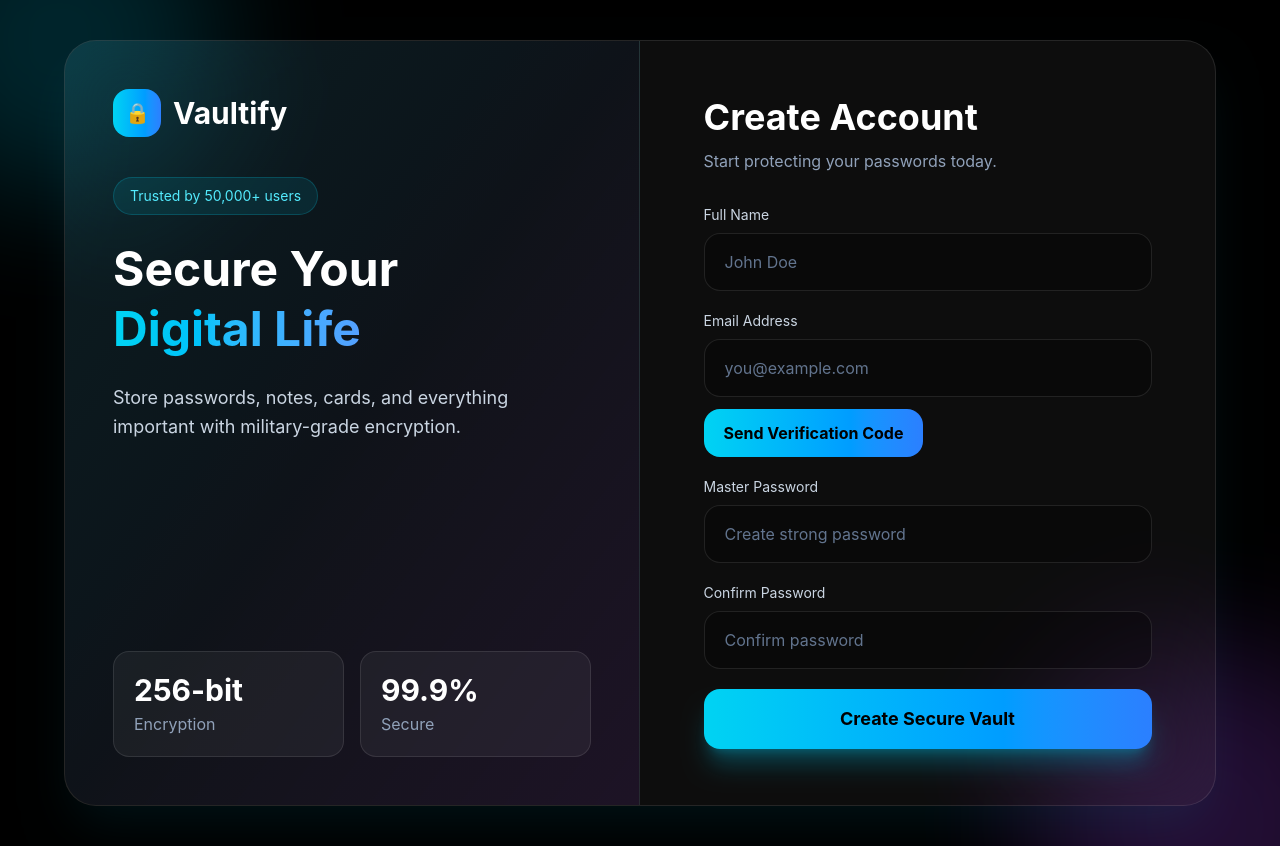
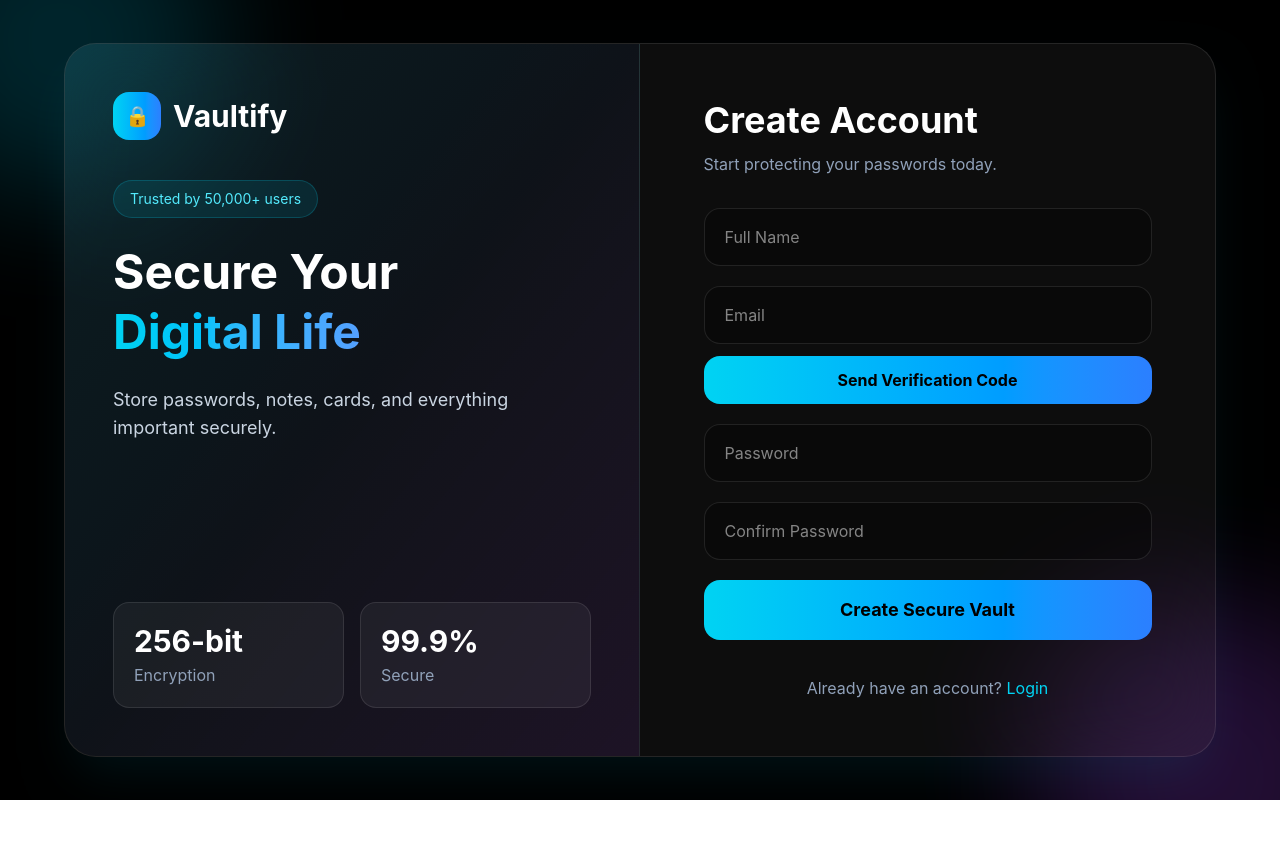
Before and after one commit to hUnteRrooTs/pass-manager, a React app in the folder frontend/: page /signup in a window 1280 px wide. After the commit the page ends 800 px from the top, so only its background shows below. Built offline with nearby package versions, Linux system fonts and the light colour scheme; the HTML template or start-up script is replaced by a standard one.

Commit message:
Added Email Verification

```diff
--- a/frontend/src/pages/Login.jsx
+++ b/frontend/src/pages/Login.jsx
@@ -24,7 +24,7 @@ export default function LoginPage() {
   });
 
   const onSubmit = async (data) => {
-    const response = await fetch("http://localhost:3000/login", {
+    const response = await fetch(`${import.meta.env.VITE_BACKEND_URL}/login`, {
       method: "POST",
       credentials: "include",
       headers: {
@@ -35,7 +35,7 @@ export default function LoginPage() {
     });
 
     if (response.ok) {
-      const getUid = await fetch("http://localhost:3000/getuid/", {
+      const getUid = await fetch(`${import.meta.env.VITE_BACKEND_URL}/getuid/`, {
         method: "POST",
         credentials: "include",
         headers: {
@@ -211,7 +211,7 @@ export default function LoginPage() {
               </button>
 
               <button className="py-3 rounded-2xl border border-white/10 bg-white/5 hover:bg-white/10 transition-all font-medium" onClick={() => {
-                window.location.href = "http://localhost:3000/auth/github"
+                window.location.href = `${import.meta.env.VITE_BACKEND_URL}/auth/github`
               }}>
                 GitHub
               </button>
--- a/frontend/src/pages/Signup.jsx
+++ b/frontend/src/pages/Signup.jsx
@@ -6,37 +6,26 @@ import { useNavigate } from "react-router-dom";
 
 const signupSchema = z
   .object({
-    fname: z
-      .string()
-      .min(3, "Name must be atleast 3 characters"),
-
-    email: z
-      .string()
-      .email("Please enter correct email"),
-
+    fname: z.string().min(3, "Name must be atleast 3 characters"),
+    email: z.string().email("Please enter correct email"),
     psswd: z
       .string()
       .min(6, "Password must be atleast 6 characters")
       .regex(/[A-Z]/, "Password must contain uppercase letter")
       .regex(/[0-9]/, "Password must contain number"),
-
     confirmPassword: z.string(),
   })
-
   .refine((data) => data.psswd === data.confirmPassword, {
     message: "Passwords do not match",
     path: ["confirmPassword"],
   });
 
 export default function SignupPage() {
-
   const navigate = useNavigate();
 
-  const [sentCode, setSentCode] = useState("");
-
+  const [codeSent, setCodeSent] = useState(false);
+  const [sendingCode, setSendingCode] = useState(false);
   const [userCode, setUserCode] = useState("");
-
-  const [codeSent, setCodeSent] = useState(false);
 
   const {
     register,
@@ -47,85 +36,68 @@ export default function SignupPage() {
     resolver: zodResolver(signupSchema),
   });
 
+  // ✅ SEND CODE
   const sendCode = async () => {
-
     const email = getValues("email");
 
-    if (!email) {
-      return alert("Enter email first");
-    }
+    if (!email) return alert("Enter email first");
 
     try {
+      setSendingCode(true);
 
       const response = await fetch(
-        "http://localhost:3000/send-code",
+        `${import.meta.env.VITE_BACKEND_URL}/send-code`,
         {
           method: "POST",
-
-          headers: {
-            "Content-Type": "application/json",
-          },
-
+          headers: { "Content-Type": "application/json" },
           body: JSON.stringify({ email }),
-        }
-      );
-
-      const data = await response.json();
-
-      setSentCode(String(data.code));
-
-      setCodeSent(true);
-
-      alert("Verification code sent");
-
-    } catch (err) {
-
-      console.log(err);
-
-      alert("Failed to send code");
-    }
-  };
-
-  const onSubmit = async (data) => {
-
-    if (!codeSent) {
-      return alert("Please verify your email");
-    }
-
-    if (userCode !== sentCode) {
-      return alert("Invalid verification code");
-    }
-
-    try {
-
-      const response = await fetch(
-        "http://localhost:3000/signup",
-        {
-          method: "POST",
-
-          headers: {
-            "Content-Type": "application/json",
-          },
-
-          body: JSON.stringify(data),
         }
       );
 
       const text = await response.text();
 
       if (!response.ok) {
-        alert(text);
-        return;
+        return alert(text);
       }
 
-      alert("Account created successfully");
+      setCodeSent(true);
+      alert("Verification code sent");
+    } catch (err) {
+      console.log(err);
+      alert("Failed to send code");
+    } finally {
+      setSendingCode(false);
+    }
+  };
 
+  // ✅ SIGNUP
+  const onSubmit = async (data) => {
+    if (!codeSent) return alert("Please verify your email");
+    if (!userCode) return alert("Enter verification code");
+
+    try {
+      const response = await fetch(
+        `${import.meta.env.VITE_BACKEND_URL}/signup`,
+        {
+          method: "POST",
+          headers: { "Content-Type": "application/json" },
+          body: JSON.stringify({
+            ...data,
+            code: userCode,
+          }),
+        }
+      );
+
+      const text = await response.text();
+
+      if (!response.ok) {
+        return alert(text); // ❌ OTP / error
+      }
+
+      alert(text); // ✅ success
       navigate("/login");
-
     } catch (err) {
-
       console.log(err);
-
       alert("Something went wrong");
     }
   };
@@ -133,29 +105,22 @@ export default function SignupPage() {
   return (
     <div className="min-h-screen bg-black text-white relative overflow-hidden flex items-center justify-center px-4 py-10">
 
+      {/* Background effects */}
       <div className="absolute inset-0 overflow-hidden pointer-events-none">
-
         <div className="absolute top-[-120px] left-[-100px] w-[320px] h-[320px] bg-cyan-500/20 blur-3xl rounded-full" />
-
         <div className="absolute bottom-[-150px] right-[-100px] w-[350px] h-[350px] bg-purple-500/20 blur-3xl rounded-full" />
       </div>
 
       <div className="relative z-10 w-full max-w-6xl grid lg:grid-cols-2 rounded-[32px] overflow-hidden border border-white/10 bg-white/5 backdrop-blur-2xl shadow-2xl shadow-cyan-500/10">
 
-        {/* Left Side */}
+        {/* LEFT PANEL */}
         <div className="hidden lg:flex flex-col justify-between p-12 bg-gradient-to-br from-cyan-500/10 via-blue-500/5 to-purple-500/10 border-r border-white/10">
-
           <div>
-
             <div className="flex items-center gap-3 mb-10">
-
               <div className="w-12 h-12 rounded-2xl bg-gradient-to-r from-cyan-400 to-blue-500 flex items-center justify-center text-black font-bold text-xl">
                 🔒
               </div>
-
-              <h1 className="text-3xl font-bold">
-                Vaultify
-              </h1>
+              <h1 className="text-3xl font-bold">Vaultify</h1>
             </div>
 
             <p className="inline-flex px-4 py-2 rounded-full bg-cyan-400/10 border border-cyan-400/20 text-cyan-300 text-sm mb-6">
@@ -164,57 +129,39 @@ export default function SignupPage() {
 
             <h2 className="text-5xl font-bold leading-tight">
               Secure Your
-
               <span className="block bg-gradient-to-r from-cyan-400 via-blue-400 to-purple-500 bg-clip-text text-transparent">
                 Digital Life
               </span>
             </h2>
 
-            <p className="mt-6 text-slate-300 text-lg leading-relaxed max-w-md">
-              Store passwords, notes, cards, and everything important with military-grade encryption.
+            <p className="mt-6 text-slate-300 text-lg max-w-md">
+              Store passwords, notes, cards, and everything important securely.
             </p>
           </div>
 
           <div className="grid grid-cols-2 gap-4 mt-12">
-
             <div className="p-5 rounded-2xl bg-white/5 border border-white/10">
-
-              <p className="text-3xl font-bold">
-                256-bit
-              </p>
-
-              <p className="text-slate-400 mt-1">
-                Encryption
-              </p>
+              <p className="text-3xl font-bold">256-bit</p>
+              <p className="text-slate-400 mt-1">Encryption</p>
             </div>
 
             <div className="p-5 rounded-2xl bg-white/5 border border-white/10">
-
-              <p className="text-3xl font-bold">
-                99.9%
-              </p>
-
-              <p className="text-slate-400 mt-1">
-                Secure
-              </p>
+              <p className="text-3xl font-bold">99.9%</p>
+              <p className="text-slate-400 mt-1">Secure</p>
             </div>
           </div>
         </div>
 
-        {/* Right Side */}
+        {/* RIGHT PANEL */}
         <div className="p-6 sm:p-10 lg:p-14 flex items-center justify-center">
-
           <div className="w-full max-w-md">
 
+            {/* Mobile Logo */}
             <div className="lg:hidden flex items-center justify-center gap-3 mb-8">
-
               <div className="w-12 h-12 rounded-2xl bg-gradient-to-r from-cyan-400 to-blue-500 flex items-center justify-center text-black font-bold text-xl">
                 🔒
               </div>
-
-              <h1 className="text-3xl font-bold">
-                Vaultify
-              </h1>
+              <h1 className="text-3xl font-bold">Vaultify</h1>
             </div>
 
             <h2 className="text-4xl font-bold text-center lg:text-left">
@@ -225,142 +172,86 @@ export default function SignupPage() {
               Start protecting your passwords today.
             </p>
 
-            <form
-              className="mt-8 space-y-5"
-              onSubmit={handleSubmit(onSubmit)}
-            >
+            <form onSubmit={handleSubmit(onSubmit)} className="mt-8 space-y-5">
 
-              {/* Full Name */}
+              {/* NAME */}
               <div>
-
-                <label className="text-sm text-slate-300 mb-2 block">
-                  Full Name
-                </label>
-
                 <input
-                  type="text"
-                  placeholder="John Doe"
                   {...register("fname")}
-                  className={`w-full px-5 py-4 rounded-2xl bg-black/30 border outline-none transition-all placeholder:text-slate-500 ${errors.fname
-                    ? "border-red-500 focus:border-red-500"
-                    : "border-white/10 focus:border-cyan-400"
-                    }`}
+                  placeholder="Full Name"
+                  className="w-full px-5 py-4 rounded-2xl bg-black/30 border border-white/10 focus:border-cyan-400 outline-none"
                 />
-
-                {errors.fname && (
-                  <p className="text-red-400 text-sm mt-2">
-                    {errors.fname.message}
-                  </p>
-                )}
+                <p className="text-red-400 text-sm">{errors.fname?.message}</p>
               </div>
 
-              {/* Email */}
+              {/* EMAIL + OTP BUTTON */}
               <div>
-
-                <label className="text-sm text-slate-300 mb-2 block">
-                  Email Address
-                </label>
-
                 <input
-                  type="email"
-                  placeholder="you@example.com"
                   {...register("email")}
-                  className={`w-full px-5 py-4 rounded-2xl bg-black/30 border outline-none transition-all placeholder:text-slate-500 ${errors.email
-                    ? "border-red-500 focus:border-red-500"
-                    : "border-white/10 focus:border-cyan-400"
-                    }`}
+                  placeholder="Email"
+                  className="w-full px-5 py-4 rounded-2xl bg-black/30 border border-white/10 focus:border-cyan-400 outline-none"
                 />
-
-                {errors.email && (
-                  <p className="text-red-400 text-sm mt-2">
-                    {errors.email.message}
-                  </p>
-                )}
+                <p className="text-red-400 text-sm">{errors.email?.message}</p>
 
                 <button
                   type="button"
                   onClick={sendCode}
-                  className="mt-3 px-5 py-3 rounded-2xl bg-gradient-to-r from-cyan-400 to-blue-500 text-black font-bold"
+                  disabled={sendingCode}
+                  className="mt-3 w-full px-5 py-3 rounded-2xl font-bold bg-gradient-to-r from-cyan-400 to-blue-500 text-black"
                 >
-                  Send Verification Code
+                  {sendingCode ? "Sending..." : "Send Verification Code"}
                 </button>
               </div>
 
-              {/* Verification Code */}
+              {/* OTP */}
               {codeSent && (
-
-                <div>
-
-                  <label className="text-sm text-slate-300 mb-2 block">
-                    Verification Code
-                  </label>
-
-                  <input
-                    type="text"
-                    placeholder="Enter code"
-                    value={userCode}
-                    onChange={(e) =>
-                      setUserCode(e.target.value)
-                    }
-                    className="w-full px-5 py-4 rounded-2xl bg-black/30 border border-white/10 outline-none focus:border-cyan-400"
-                  />
-                </div>
+                <input
+                  value={userCode}
+                  onChange={(e) => setUserCode(e.target.value)}
+                  placeholder="Enter Verification Code"
+                  className="w-full px-5 py-4 rounded-2xl bg-black/30 border border-white/10 focus:border-cyan-400 outline-none"
+                />
               )}
 
-              {/* Password */}
+              {/* PASSWORD */}
               <div>
-
-                <label className="text-sm text-slate-300 mb-2 block">
-                  Master Password
-                </label>
-
                 <input
                   type="password"
-                  placeholder="Create strong password"
                   {...register("psswd")}
-                  className={`w-full px-5 py-4 rounded-2xl bg-black/30 border outline-none transition-all placeholder:text-slate-500 ${errors.psswd
-                    ? "border-red-500 focus:border-red-500"
-                    : "border-white/10 focus:border-cyan-400"
-                    }`}
+                  placeholder="Password"
+                  className="w-full px-5 py-4 rounded-2xl bg-black/30 border border-white/10 focus:border-cyan-400 outline-none"
                 />
-
-                {errors.psswd && (
-                  <p className="text-red-400 text-sm mt-2">
-                    {errors.psswd.message}
-                  </p>
-                )}
+                <p className="text-red-400 text-sm">{errors.psswd?.message}</p>
               </div>
 
-              {/* Confirm Password */}
+              {/* CONFIRM PASSWORD */}
               <div>
-
-                <label className="text-sm text-slate-300 mb-2 block">
-                  Confirm Password
-                </label>
-
                 <input
                   type="password"
-                  placeholder="Confirm password"
                   {...register("confirmPassword")}
-                  className={`w-full px-5 py-4 rounded-2xl bg-black/30 border outline-none transition-all placeholder:text-slate-500 ${errors.confirmPassword
-                    ? "border-red-500 focus:border-red-500"
-                    : "border-white/10 focus:border-cyan-400"
-                    }`}
+                  placeholder="Confirm Password"
+                  className="w-full px-5 py-4 rounded-2xl bg-black/30 border border-white/10 focus:border-cyan-400 outline-none"
                 />
-
-                {errors.confirmPassword && (
-                  <p className="text-red-400 text-sm mt-2">
-                    {errors.confirmPassword.message}
-                  </p>
-                )}
+                <p className="text-red-400 text-sm">
+                  {errors.confirmPassword?.message}
+                </p>
               </div>
 
+              {/* SUBMIT */}
               <button
-                className="w-full py-4 rounded-2xl bg-gradient-to-r from-cyan-400 to-blue-500 text-black font-bold text-lg hover:scale-[1.02] transition-transform shadow-xl shadow-cyan-500/30"
                 type="submit"
+                className="w-full py-4 rounded-2xl bg-gradient-to-r from-cyan-400 to-blue-500 text-black font-bold text-lg hover:scale-[1.02] transition-transform"
               >
                 Create Secure Vault
               </button>
+
+              <p className="text-center text-slate-400 mt-4">
+                Already have an account?{" "}
+                <a href="/login" className="text-cyan-400">
+                  Login
+                </a>
+              </p>
+
             </form>
           </div>
         </div>
```
Also changed, not shown: frontend/src/pages/Vault.jsx (+4 -4 lines), 2 other files (tests, documents, lock files or other folders).
